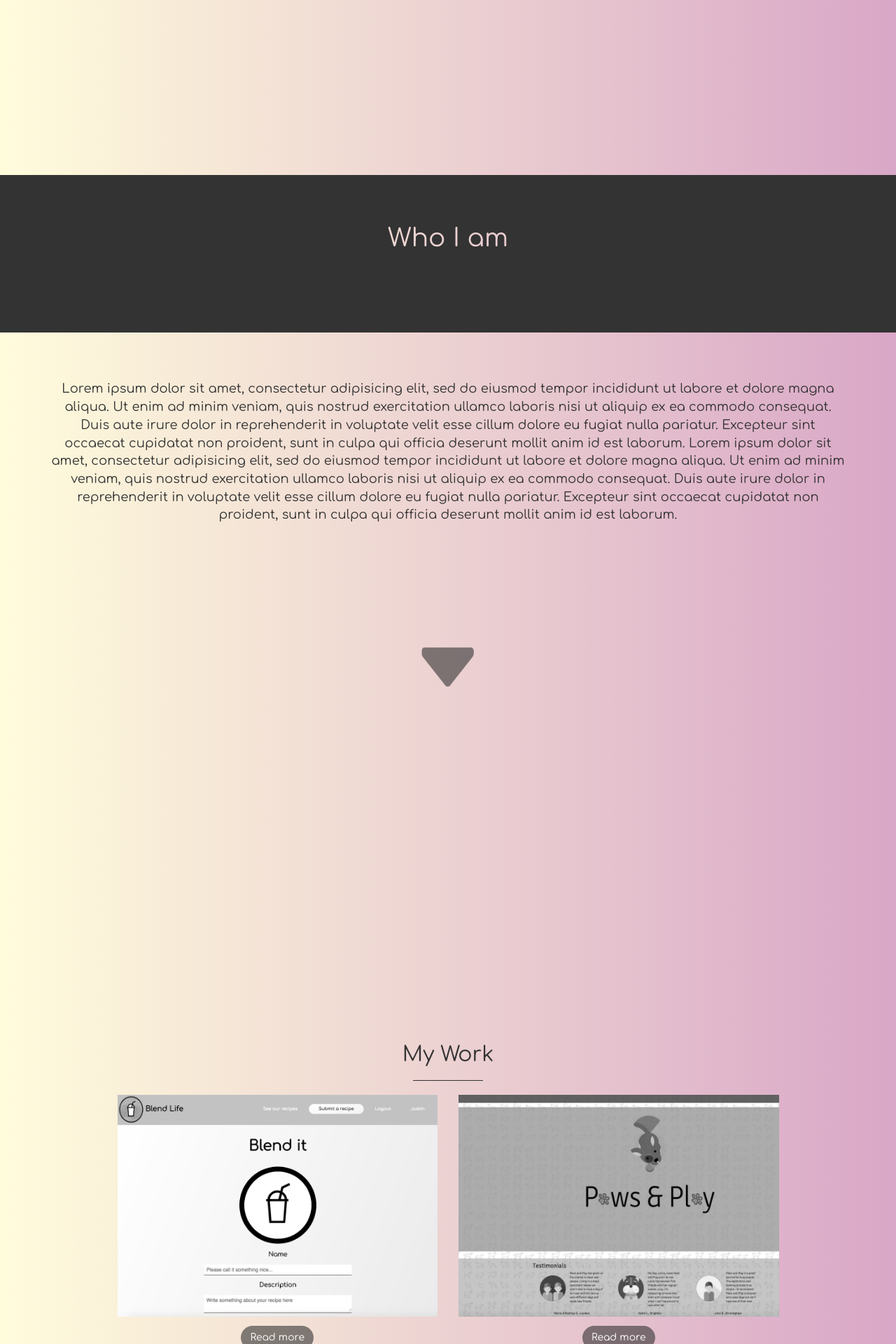
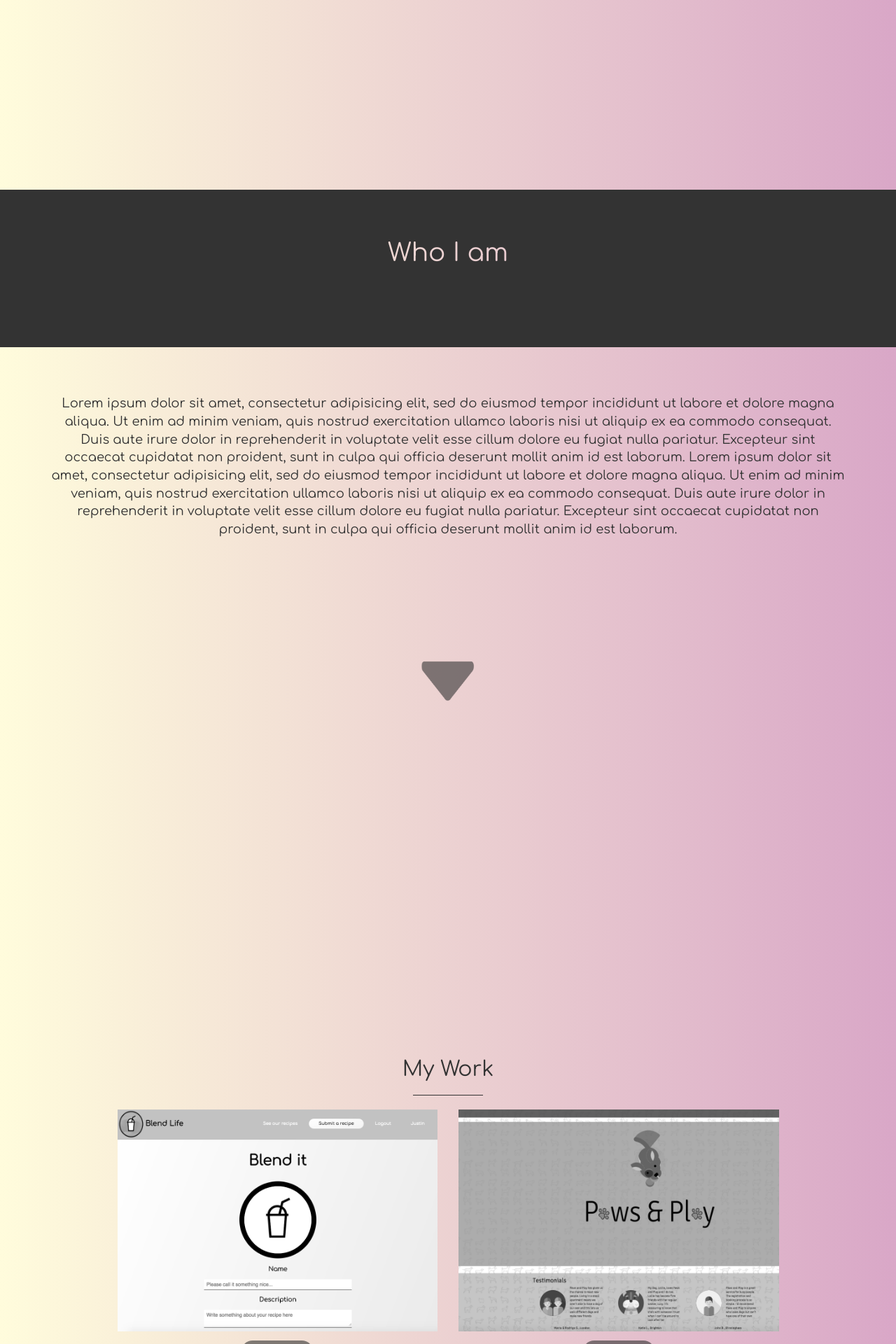
Before and after one commit to cjewell47/cjewell47.github.io, a Jekyll site: the page built from index.html, in a window 1280 px wide. Shown: the part 1550-3470 px from the top of the page at 70% size. Built offline with Jekyll 4.4.1, drawn with Linux system fonts in a browser that asks for light colours.

Commit message:
added space

```diff
--- a/_layouts/front.html
+++ b/_layouts/front.html
@@ -9,6 +9,7 @@
   {% include header.html %}
   {% include about.html %}
   {% include services.html %}
+  {% include space.html %}
   {% include whoiam.html %}
   {% include whoiam2.html %}
   {% include space.html %}
--- a/css/stylish-portfolio.css
+++ b/css/stylish-portfolio.css
@@ -201,7 +201,7 @@ hr.small {
 
 .services {
     padding: 50px 0;
-    height: 75%;
+    /*height: 75%;*/
     background: #fffcdc;
     background: -webkit-linear-gradient(to left, #d9a7c7, #fffcdc); /
     background: -o-linear-gradient(to left, #d9a7c7, #fffcdc);
```
